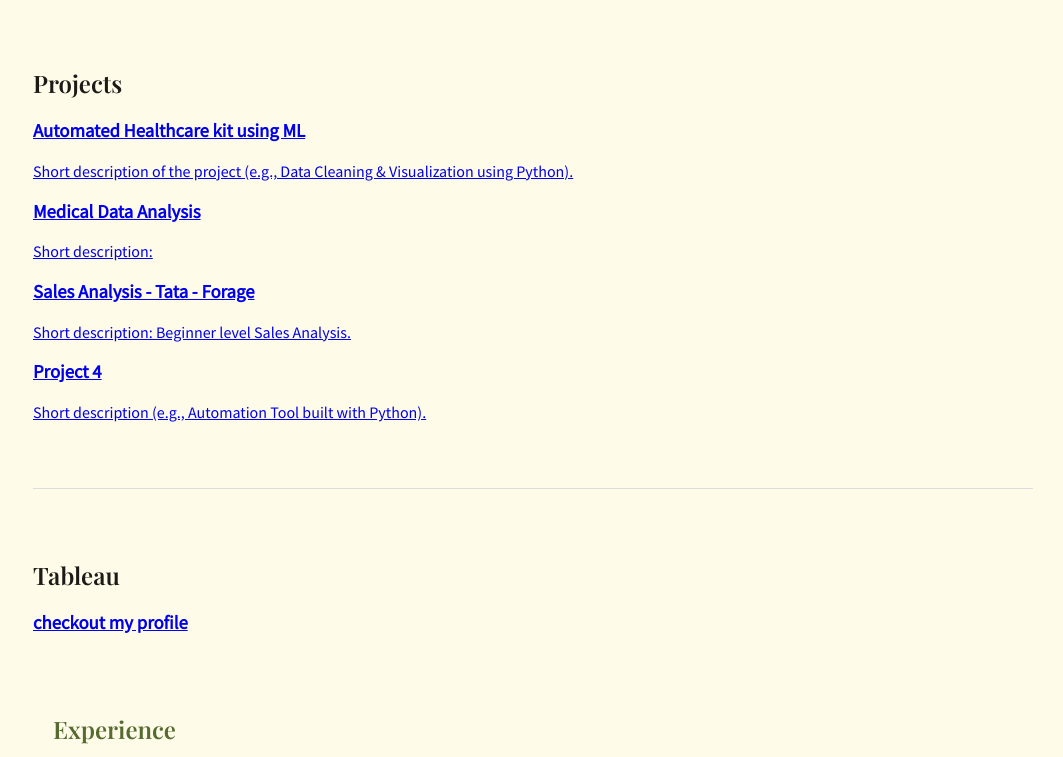
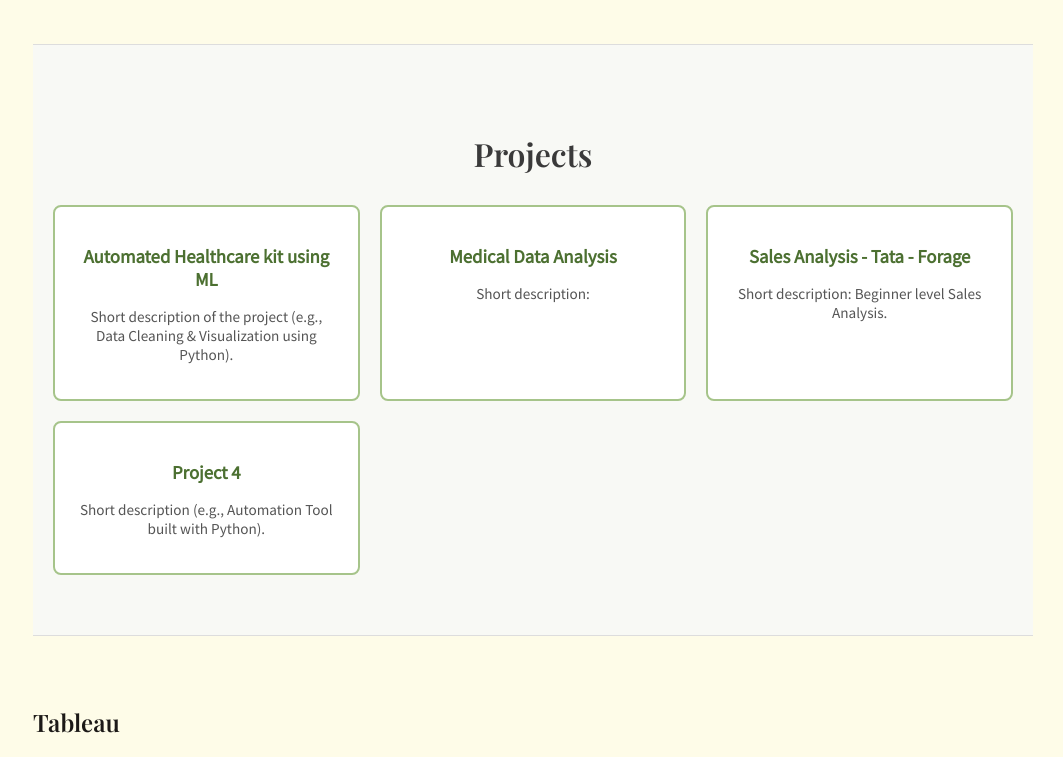
Before and after one commit to LatikaaTejus/LatikaaTejus.github.io, a plain HTML site: page index.html in a window 1280 px wide. Shown: the part 2213-2970 px from the top of the page, without its empty margins (217-1280 px from the left). Drawn offline with nearby package versions, Linux system fonts and the light colour scheme.

Commit message:
Update style.css

```diff
--- a/style.css
+++ b/style.css
@@ -355,3 +355,51 @@ h1, h2 {
   color: #333;
   font-size: 14px;
 }
+
+/* Projects Section */
+#projects {
+  padding: 60px 20px;
+  background-color: #f8f9f5; /* cream background */
+  text-align: center;
+}
+
+#projects h2 {
+  font-size: 2rem;
+  margin-bottom: 30px;
+  color: #3a3a3a;
+}
+
+.projects-grid {
+  display: grid;
+  grid-template-columns: repeat(auto-fit, minmax(250px, 1fr));
+  gap: 20px;
+  max-width: 1000px;
+  margin: 0 auto;
+}
+
+.project-card {
+  display: block;
+  background: #ffffff;
+  border: 2px solid #a6c48a; /* olive-green border */
+  padding: 20px;
+  border-radius: 8px;
+  text-decoration: none;
+  color: #333;
+  transition: transform 0.2s, box-shadow 0.2s;
+}
+
+.project-card h3 {
+  margin-bottom: 10px;
+  color: #4c7031; /* olive text */
+}
+
+.project-card p {
+  font-size: 0.95rem;
+  color: #555;
+}
+
+.project-card:hover {
+  transform: translateY(-5px);
+  box-shadow: 0 4px 12px rgba(0, 0, 0, 0.1);
+  border-color: #6a994e; /* darker olive on hover */
+}
```
